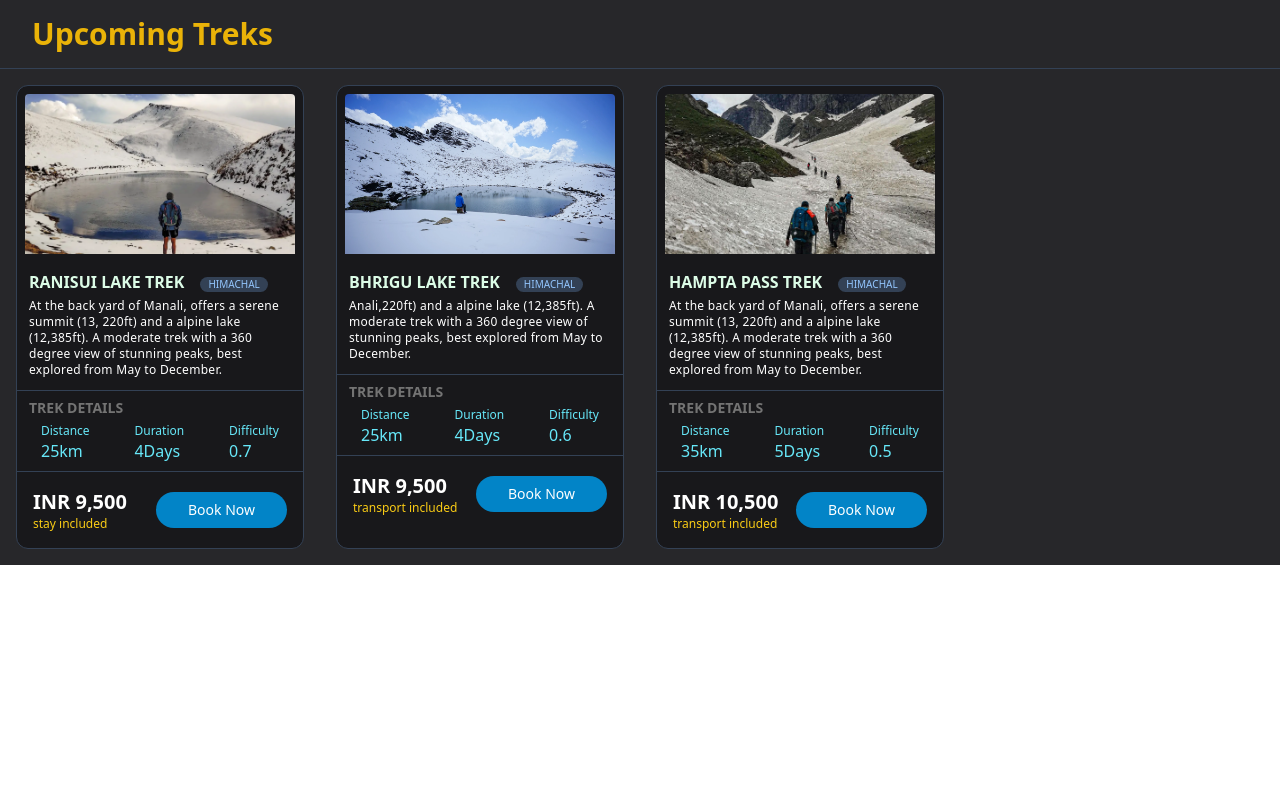
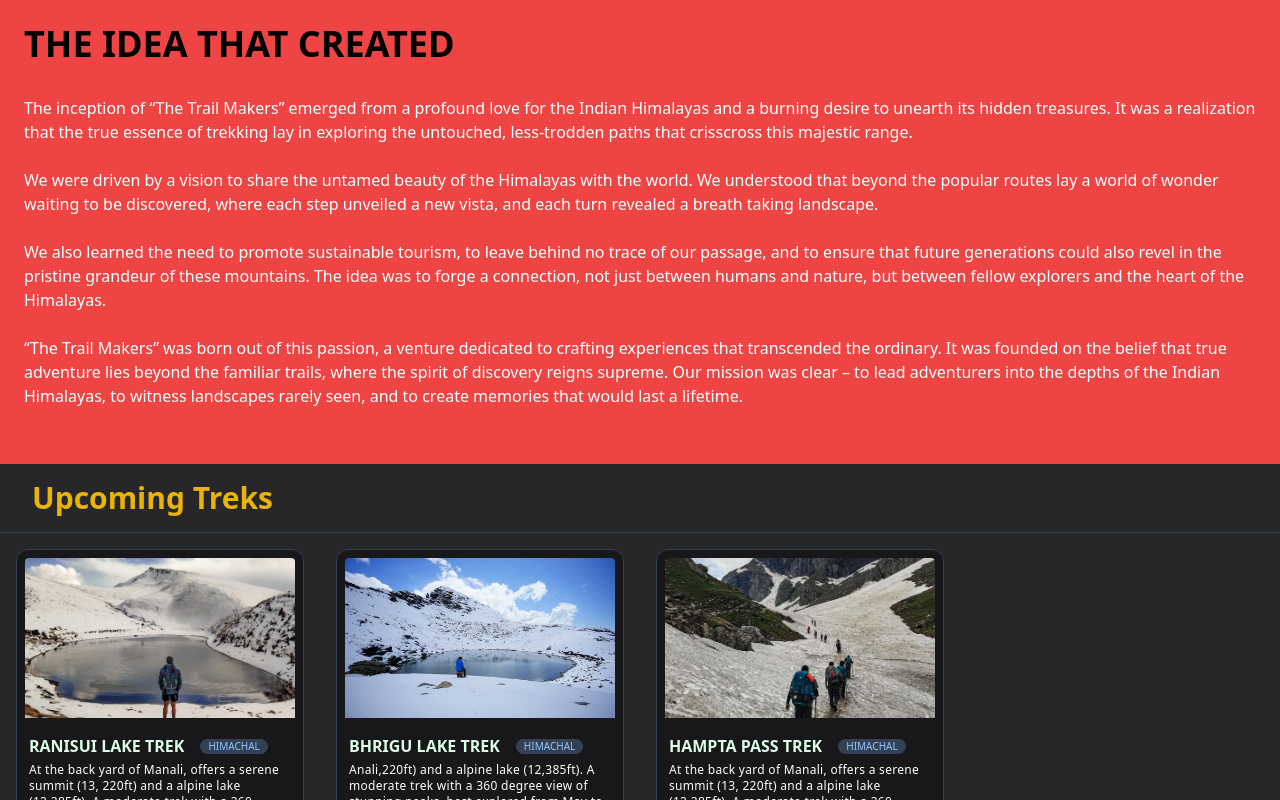
Before and after one commit to Pritam-00/My-App, a React (Create React App) app: page / in a window 1280 px wide. Shown: the top 800 px of the page. Built offline with nearby package versions, Linux system fonts and the light colour scheme.

Commit message:
modified:   src/App.js
    modified:   src/components/BookNowButton.js

	modified:   src/components/DescriptionBox.js

	modified:   src/components/TrekCard.js

	modified:   src/components/TrekCardsBox.js

```diff
--- a/src/App.js
+++ b/src/App.js
@@ -1,11 +1,13 @@
 import React from "react";
+import UpcomingTreks from "./components/UpcomingTreks";
 import TrekCardsBox from "./components/TrekCardsBox";
+import DescriptionBox from "./components/DescriptionBox";
 
 
 import ranisuiBanner from './resources/Rani-Sui-Lake-Trek-Manali2.webp';
 import bhiguLakeBanner from './resources/bhrigu-lake.webp';
 import hamptaPassBanner from './resources/Hampta-Pass-Trek-JustWravel-1597385327-11.jpg';
-import UpcomingTreks from "./components/UpcomingTreks";
+
 
 const mockdata = [
   {
@@ -50,9 +52,10 @@ const mockdata = [
 
 function App() {
 
-
+  console.log(mockdata[0])
   return (
    <>
+    <DescriptionBox />
     <UpcomingTreks />
     <TrekCardsBox mockdata={mockdata}  />
     </>
--- a/src/components/BookNowButton.js
+++ b/src/components/BookNowButton.js
@@ -1,6 +1,6 @@
 import React from "react";
 
-export default function BookNowButton ({onButtonClick, isOpen}) {
+export default function BookNowButton ({onButtonClick, isOpen, buttonName}) {
 
     return (
         <div className="relative my-auto">
@@ -13,7 +13,7 @@ export default function BookNowButton ({onButtonClick, isOpen}) {
                                         font-medium
                                         bg-sky-600
                                         ">
-                        Book Now
+                        {buttonName}
                     </button>
 
                     {isOpen && (<div className="h-40 w-40
--- a/src/components/DescriptionBox.js
+++ b/src/components/DescriptionBox.js
@@ -0,0 +1,35 @@
+import React from "react";
+
+export default function DescriptionBox () {
+
+    return (
+        <div className="bg-red-500 p-6">
+            <h2 className="uppercase font-bold text-4xl">The Idea That Created</h2>
+            <p className="text-white my-8">
+
+                The inception of “The Trail Makers” emerged from a profound love for the
+                Indian Himalayas and a burning desire to unearth its hidden treasures.
+                It was a realization that the true essence of trekking lay in exploring
+                the untouched, less-trodden paths that crisscross this majestic range.
+                <br></br> <br></br>
+                We were driven by a vision to share the untamed beauty of the Himalayas
+                with the world. We understood that beyond the popular routes lay a world
+                of wonder waiting to be discovered, where each step unveiled a new vista,
+                and each turn revealed a breath taking landscape.
+                <br></br> <br></br>
+                We also learned the need to promote sustainable tourism,
+                to leave behind no trace of our passage, and to ensure that
+                future generations could also revel in the pristine grandeur
+                of these mountains. The idea was to forge a connection, not
+                just between humans and nature, but between fellow explorers
+                and the heart of the Himalayas.
+                <br></br> <br></br>
+                “The Trail Makers” was born out of this passion, a venture dedicated
+                to crafting experiences that transcended the ordinary. It was founded
+                on the belief that true adventure lies beyond the familiar trails,
+                where the spirit of discovery reigns supreme. Our mission was clear
+                – to lead adventurers into the depths of the Indian Himalayas, to witness
+                landscapes rarely seen, and to create memories that would last a lifetime.</p>
+        </div>
+    )
+}
--- a/src/components/TrekCard.js
+++ b/src/components/TrekCard.js
@@ -1,6 +1,6 @@
 import React from "react";
 import BookNowButton from "./BookNowButton";
-import { useState } from "react";
+
 
 export default function TrekCard({onButtonClick, isOpen, trekIndex, trekImg, trekName, trekState, trekDescription, trekDistance, trekDuration, trekDifficulty, trekCost, trekInfo}) {
 
@@ -22,20 +22,21 @@ export default function TrekCard({onButtonClick, isOpen, trekIndex, trekImg, tre
             <div className="border-b-[1px]
                           border-slate-700
                             p-2">
+                  <div className="flex items-center">
                     <h2 className=" pl-1
                                     font-semibold
                                     uppercase
                                     text-green-100
-                                inline-block">{trekName}</h2>
+                                    ">{trekName}</h2>
                     <h4 className=" px-2 ml-4 text-[10px]
                                     text-center
                                     font-medium
                                     uppercase
-                                inline-block
                                     rounded-lg
                                     bg-slate-700
                                     text-blue-300
                                     ">{trekState}</h4>
+                </div>
                 <p className="  text-xs
                                 p-1
                                 font-extralight
@@ -71,7 +72,7 @@ export default function TrekCard({onButtonClick, isOpen, trekIndex, trekImg, tre
                     <h4 className="text-xs text-yellow-400">{trekInfo}</h4>
                 </div>
 
-                <BookNowButton onButtonClick={onButtonClick} isOpen={isOpen} />
+                <BookNowButton onButtonClick={onButtonClick} isOpen={isOpen} buttonName='Book Now' />
             </div>
 
         </div>
```
Also changed, not shown: src/components/TrekCardsBox.js (line endings or trailing spaces). Lines whose indentation alone changed are shown as unchanged.
